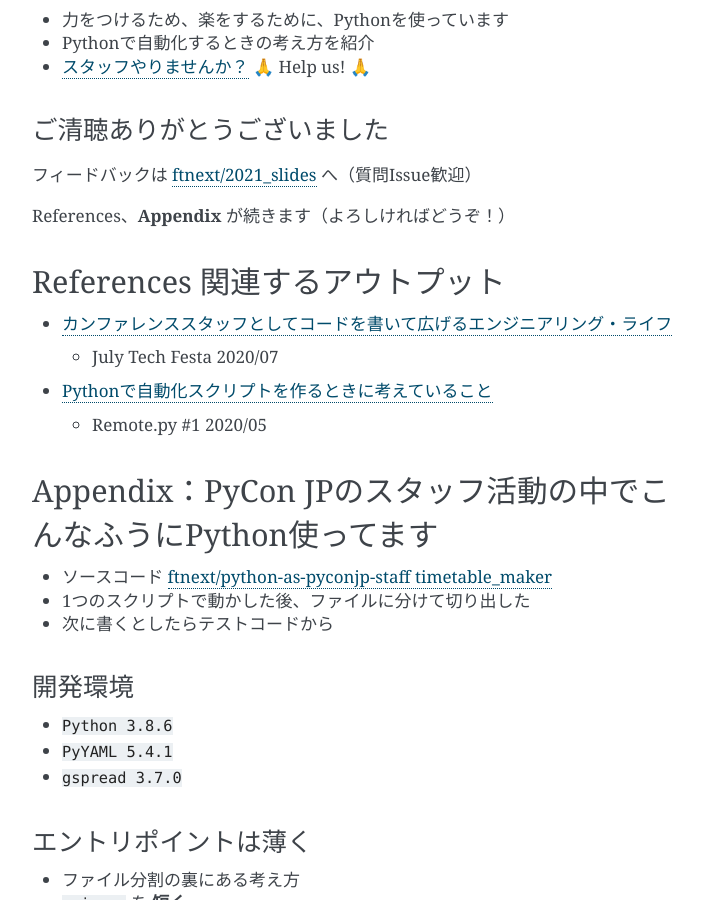
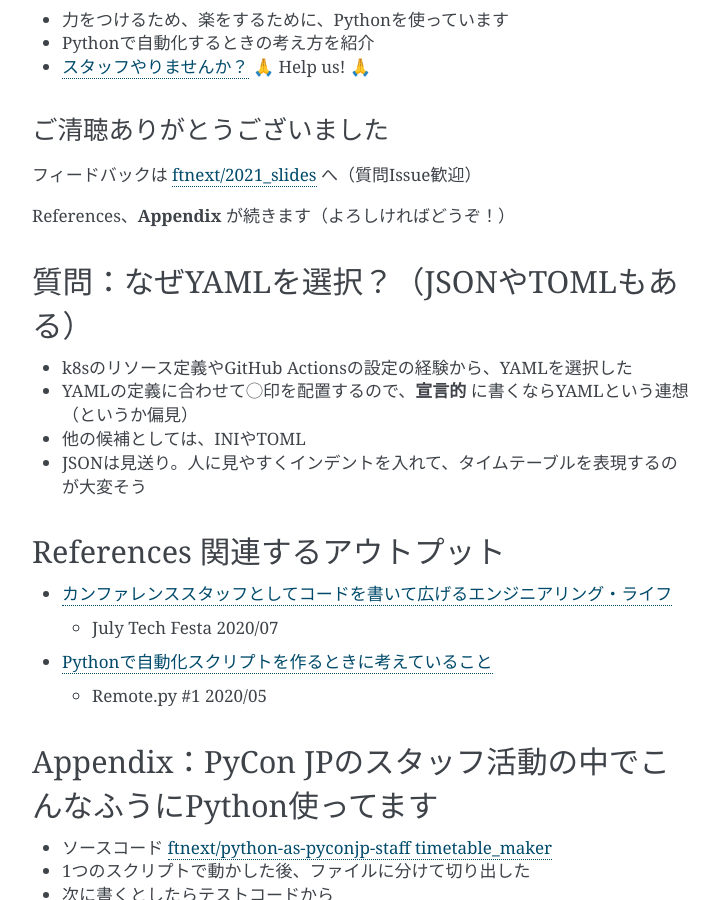
Before and after one commit to ftnext/2021_slides, a Sphinx documentation site: the page built from source/osc_spring_Mar/python_as_pyconjp_staff.rst, in a window 1280 px wide and 900 px high, scrolled down 11784 px. Shown: the whole window, without its empty margins (388-1107 px from the left). Built offline with Sphinx 7.4.7, drawn with Linux system fonts in a browser that asks for light colours; some of the changed text lies outside the part shown.

Commit message:
[feat] Add Q&A from session

```diff
--- a/source/osc_spring_Mar/python_as_pyconjp_staff.rst
+++ b/source/osc_spring_Mar/python_as_pyconjp_staff.rst
@@ -65,6 +65,14 @@ Pythonで何をやってますか？（機械学習、データ分析、etc.）
 
 References、**Appendix** が続きます（よろしければどうぞ！）
 
+質問：なぜYAMLを選択？（JSONやTOMLもある）
+============================================================
+
+* k8sのリソース定義やGitHub Actionsの設定の経験から、YAMLを選択した
+* YAMLの定義に合わせて◯印を配置するので、**宣言的** に書くならYAMLという連想（というか偏見）
+* 他の候補としては、INIやTOML
+* JSONは見送り。人に見やすくインデントを入れて、タイムテーブルを表現するのが大変そう
+
 References 関連するアウトプット
 ============================================================
 
--- a/source/osc_spring_Mar/timetable_as_yaml.rst.txt
+++ b/source/osc_spring_Mar/timetable_as_yaml.rst.txt
@@ -106,8 +106,6 @@ Demo
     >     to_sheet <シートのID> \
     >     <サービスアカウントのJSONファイルのパス> \
     >     --output_worksheet_name pyconjp2020_day1
-
-.. 番外 YAMLにしたのは宣言的に書ける偏見があったため（JSONやiniでもよい）
 
 Timetable as YAML どう作るか？
 ============================================================
```
